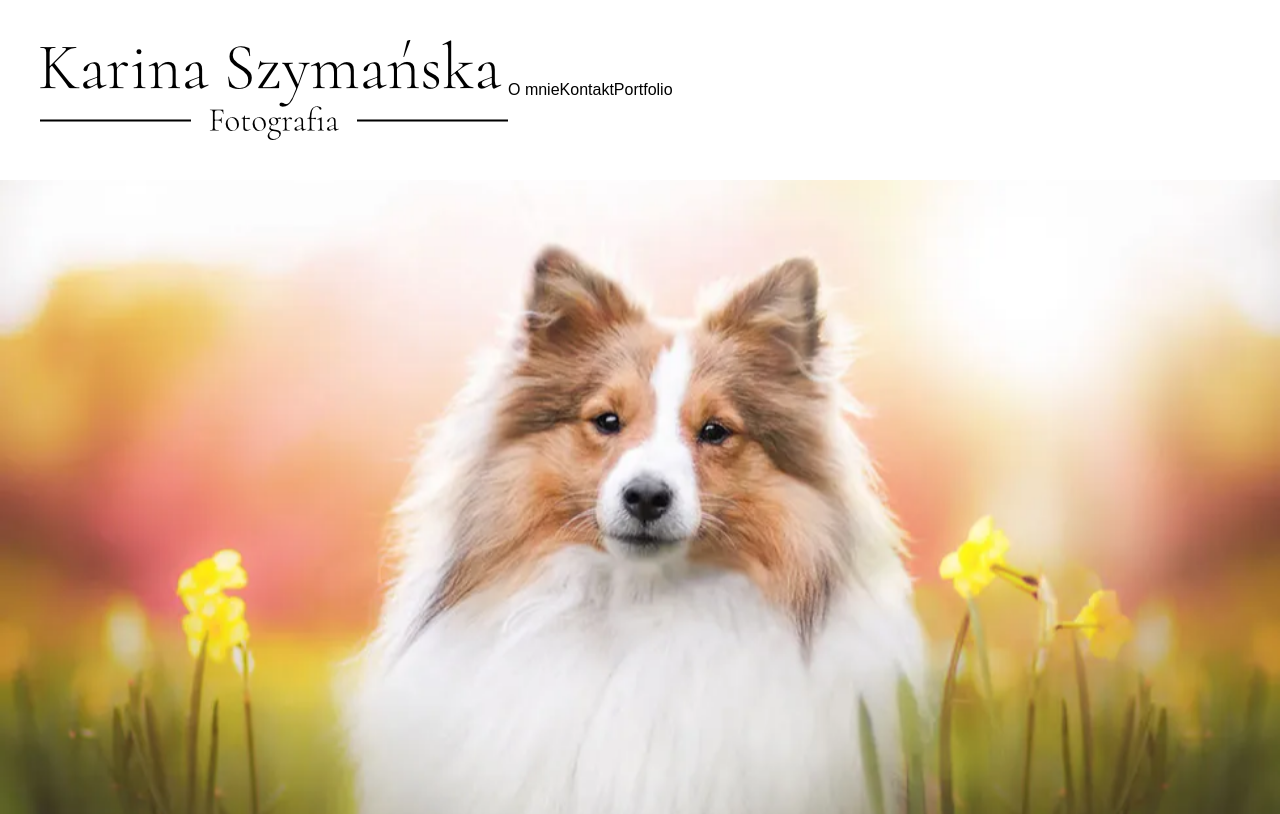
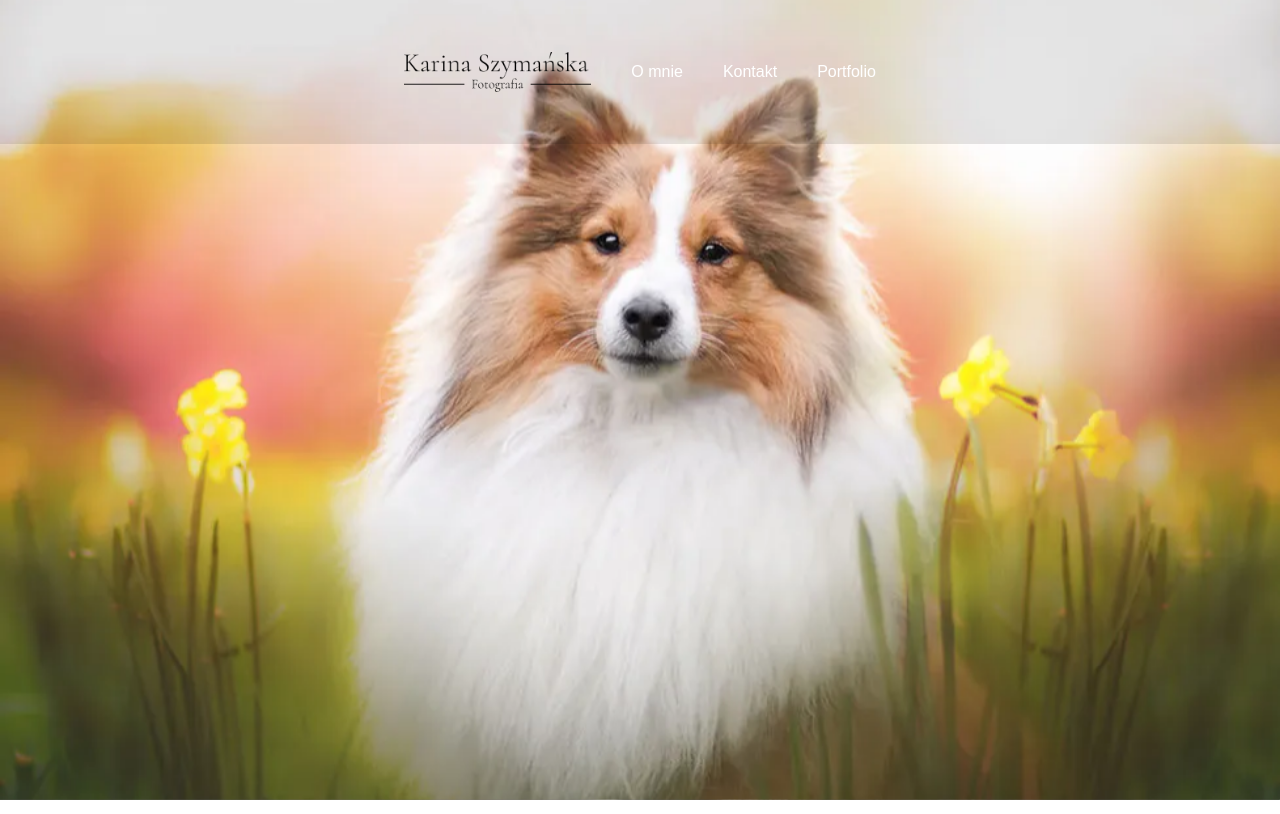
Before and after one commit to Swierszczykowaty/Portfolio_Szymanska, a Next.js app: page / in a window 1280 px wide. Shown: the top 814 px of the page. Built offline with nearby package versions, Linux system fonts and the light colour scheme; a web font is replaced by a local one.

Commit message:
[FIX] - Layouts

```diff
--- a/src/app/About/layout.tsx
+++ b/src/app/About/layout.tsx
@@ -1,5 +1,6 @@
 import Footer from "@/Components/Footer";
 import Wrapper from "@/Components/Wrapper";
+import Nav from "@/Components/Nav";
 
 export default function RootLayout({
   children,
@@ -8,10 +9,11 @@ export default function RootLayout({
 }) {
   return (
     <>
-      <main className="">
+      <main>
+        <Nav/>
         <Wrapper>{children}</Wrapper>
+        <Footer />
       </main>
-      <Footer />
     </>
   );
 }
--- a/src/app/About/page.tsx
+++ b/src/app/About/page.tsx
@@ -5,8 +5,8 @@ const About = () => {
        style={{ height: `calc(100vh - 288px)` }}
 
        >
-        <div className="flex gap-16">
-            <div className="w-2/5 h-[400px]">
+        <div className="flex gap-16 items-center">
+            <div className="w-2/5 h-[450px]">
               <img className="h-full w-full object-cover" src="/photos/1.webp" alt="" />
             </div>
             <div className="text-black flex flex-col g-fuchsia-300 w-3/5">
--- a/src/app/Contact/layout.tsx
+++ b/src/app/Contact/layout.tsx
@@ -1,5 +1,6 @@
 import Footer from "@/Components/Footer";
 import Wrapper from "@/Components/Wrapper";
+import Nav from "@/Components/Nav";
 
 export default function RootLayout({
   children,
@@ -9,9 +10,10 @@ export default function RootLayout({
   return (
     <>
       <main>
+        <Nav/>
         <Wrapper>{children}</Wrapper>
+        <Footer />
       </main>
-      <Footer />
     </>
   );
 }
--- a/src/app/Contact/page.tsx
+++ b/src/app/Contact/page.tsx
@@ -1,10 +1,11 @@
 const Contact = () => {
   return (
-      <>
-      <div className="bg-violet-800 p-10 h-[500px]">
-          MLEKO Kontakt
-      </div>
-      </>
+    <>
+      <div className="w-full g-fuchsia-100 flex items-center flex-grow bg-violet-200"
+       style={{ height: `calc(100vh - 288px)` }}
+       >
+        </div>
+    </>
   );
 }
 
--- a/src/app/Portfolio_dogs/layout.tsx
+++ b/src/app/Portfolio_dogs/layout.tsx
@@ -1,5 +1,6 @@
 import Footer from "@/Components/Footer";
 import Wrapper from "@/Components/Wrapper";
+import Nav from "@/Components/Nav";
 
 export default function RootLayout({
   children,
@@ -9,9 +10,10 @@ export default function RootLayout({
   return (
     <>
       <main>
+        <Nav/>
         <Wrapper>{children}</Wrapper>
+        <Footer />
       </main>
-      <Footer />
     </>
   );
 }
--- a/src/app/layout.tsx
+++ b/src/app/layout.tsx
@@ -1,5 +1,4 @@
 import "./globals.css";
-import Nav from "@/Components/Nav";
 import Footer from "@/Components/Footer";
 
 import {Host_Grotesk} from 'next/font/google'
@@ -19,7 +18,6 @@ export default function RootLayout({
   return (
     <html lang="en" className={`${HostGrotesk.variable}`}>
       <body className="font-sans">
-        <Nav/>
         <main>{children}</main>
       </body>
     </html>
--- a/src/app/page.tsx
+++ b/src/app/page.tsx
@@ -4,11 +4,37 @@ import { EffectFade, Navigation, Pagination, Autoplay } from 'swiper/modules';
 import 'swiper/css';
 import 'swiper/css/effect-fade';
 import 'swiper/css/pagination';
+import Link from "next/link";
+
 const Hero = () => {
 
   return (
     <>
       <div className="h-[100vh]">
+      <nav className="fixed top-0 w-full z-50">
+      <div className="flex gap-10 h-36 p-10 items-center justify-center text-white bg-black/10">
+          <Link href="/">
+          <div >
+            <img className="h-10" src="/logo/karina_logo.png" alt="logo" />
+          </div>
+          </Link>
+          <Link href="/about">
+            <h1>
+              O mnie
+            </h1>
+          </Link>
+          <Link href="/contact">
+            <h1>
+              Kontakt
+            </h1>
+          </Link>
+          <Link href="/portfolio_dogs">
+           <h1>
+            Portfolio
+           </h1>
+          </Link>
+      </div>
+    </nav>
       <Swiper
         speed={2000}
         effect={'fade'}
```
